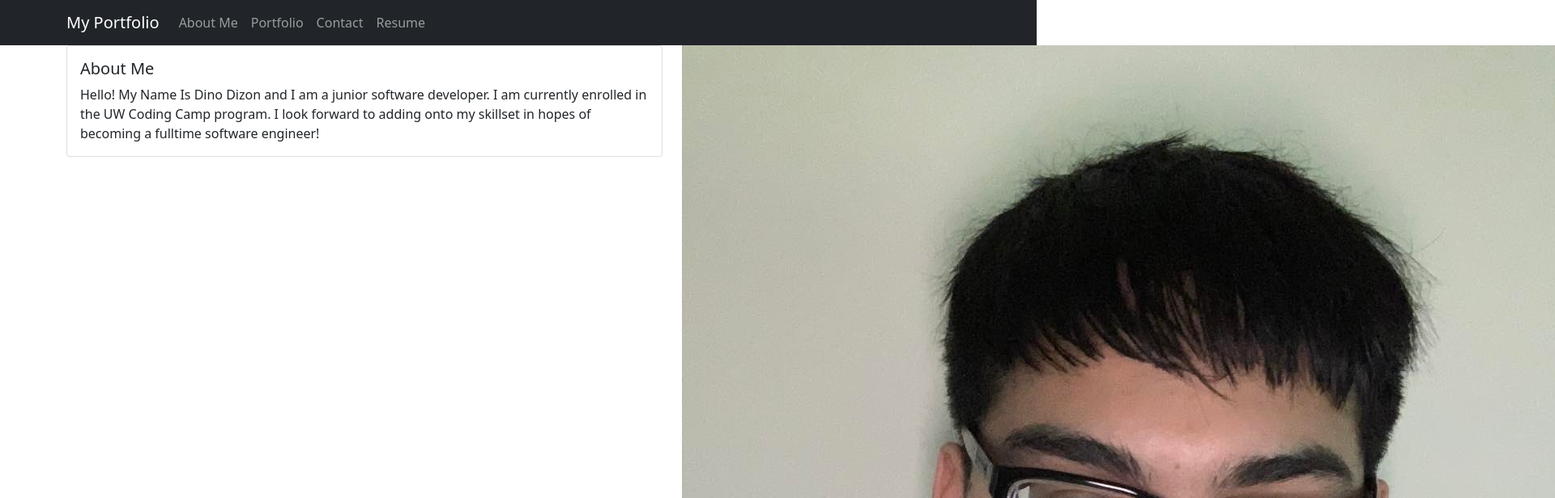
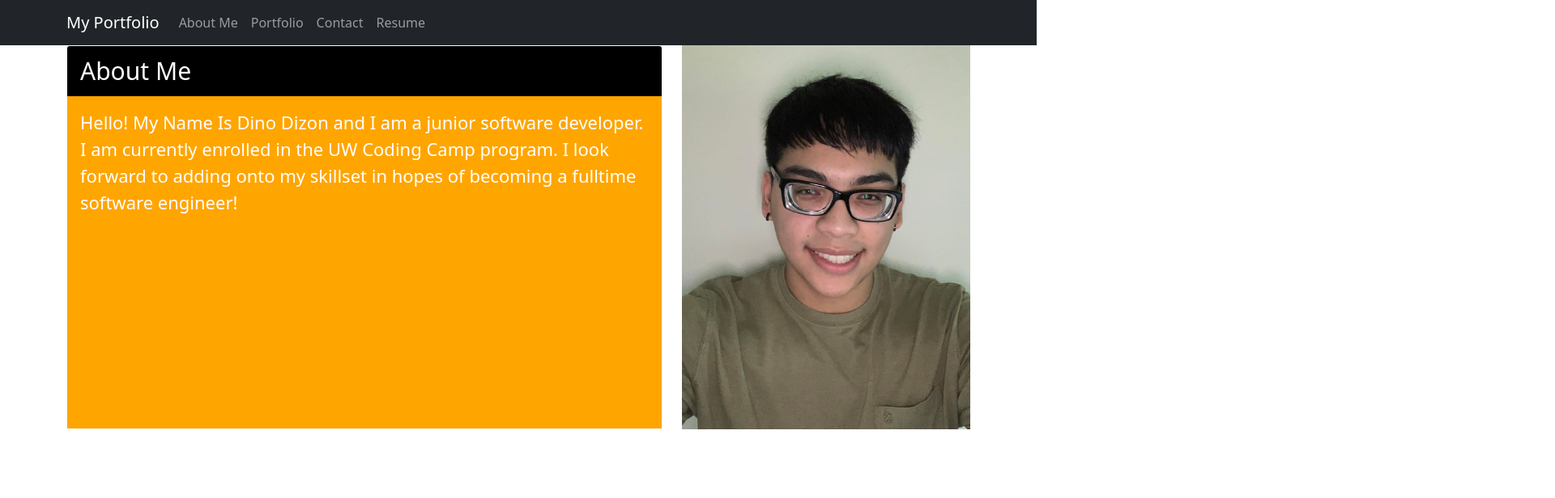
Before and after one commit to Pillifino/h20_reactPortfolio, a React (Create React App) app: page / in a window 1280 px wide. Shown: the top 616 px of the page at 81% size, 1920 px wide, since content can reach past the window. Built offline with nearby package versions, Linux system fonts and the light colour scheme.

Commit message:
added custome styling find out how to import custom styling page ito project

```diff
--- a/src/App.js
+++ b/src/App.js
@@ -1,7 +1,5 @@
 import About from './components/About';
 import Header from './components/Nav'
-
-import me from './images/me.jpg'
 
 
 // Pass users array to the List component as a prop
--- a/src/components/About.js
+++ b/src/components/About.js
@@ -10,18 +10,27 @@ function About(props) {
     <Container>
       <Row>
         <Col sm={8}>
-        <Card style={{ width: '100%' }}>
+        {/* <Card border='dark' style={{ width: '100%', height: '100%'}}>
       <Card.Body>
-        <Card.Title>About Me</Card.Title>
-        <Card.Text>
+        <Card.Title style={{fontSize:'30px'}}>About Me</Card.Title>
+        <Card.Text style={{fontSize:'20px'}}>
         Hello! My Name Is Dino Dizon and I am a junior software developer. I am currently enrolled in the UW Coding Camp program. I look forward to adding onto my skillset in hopes of becoming a fulltime software engineer!
         </Card.Text>
       </Card.Body>
-    </Card>
+    </Card> */}
+    <Card border="light" style={{ width: '100%', height:'100%' }}>
+        <Card.Header style={{backgroundColor:'black', color:'white', fontSize:'30px'}}>About Me</Card.Header>
+        <Card.Body style={{backgroundColor:'orange', color:'white'}}>
+          <Card.Text style={{fontSize:'22px' }}>
+          Hello! My Name Is Dino Dizon and I am a junior software developer. I am currently enrolled in the UW Coding Camp program. I look forward to adding onto my skillset in hopes of becoming a fulltime software engineer!
+          </Card.Text>
+        </Card.Body>
+      </Card>
         </Col>
-        <Col sm={4}><img src={me} alt = "this is an image of me"></img></Col>
+        <Col sm={4}><img src={me} width="100%" alt = "this is an image of me"></img></Col>
       </Row>
     </Container>
+
   );
 }
 
```
